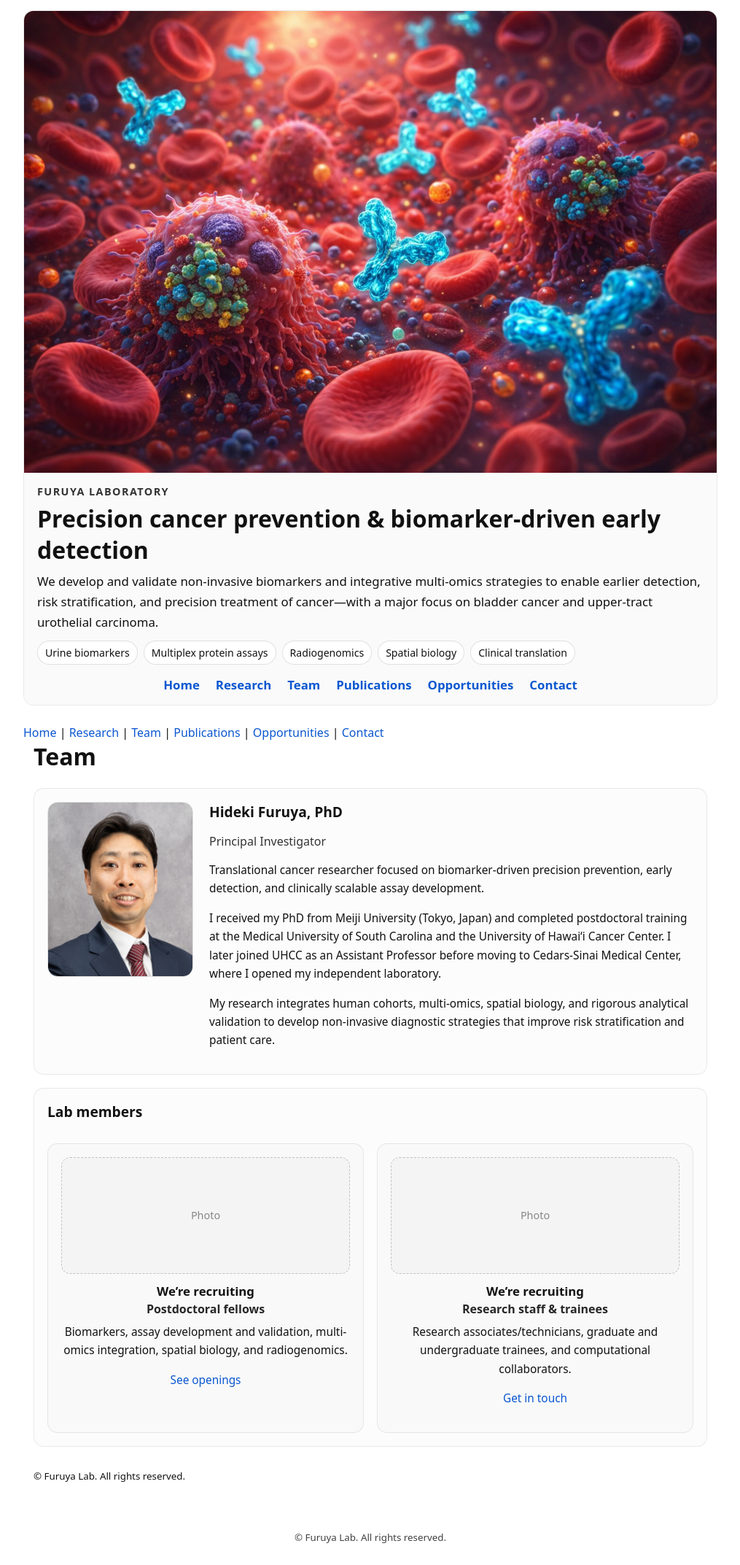
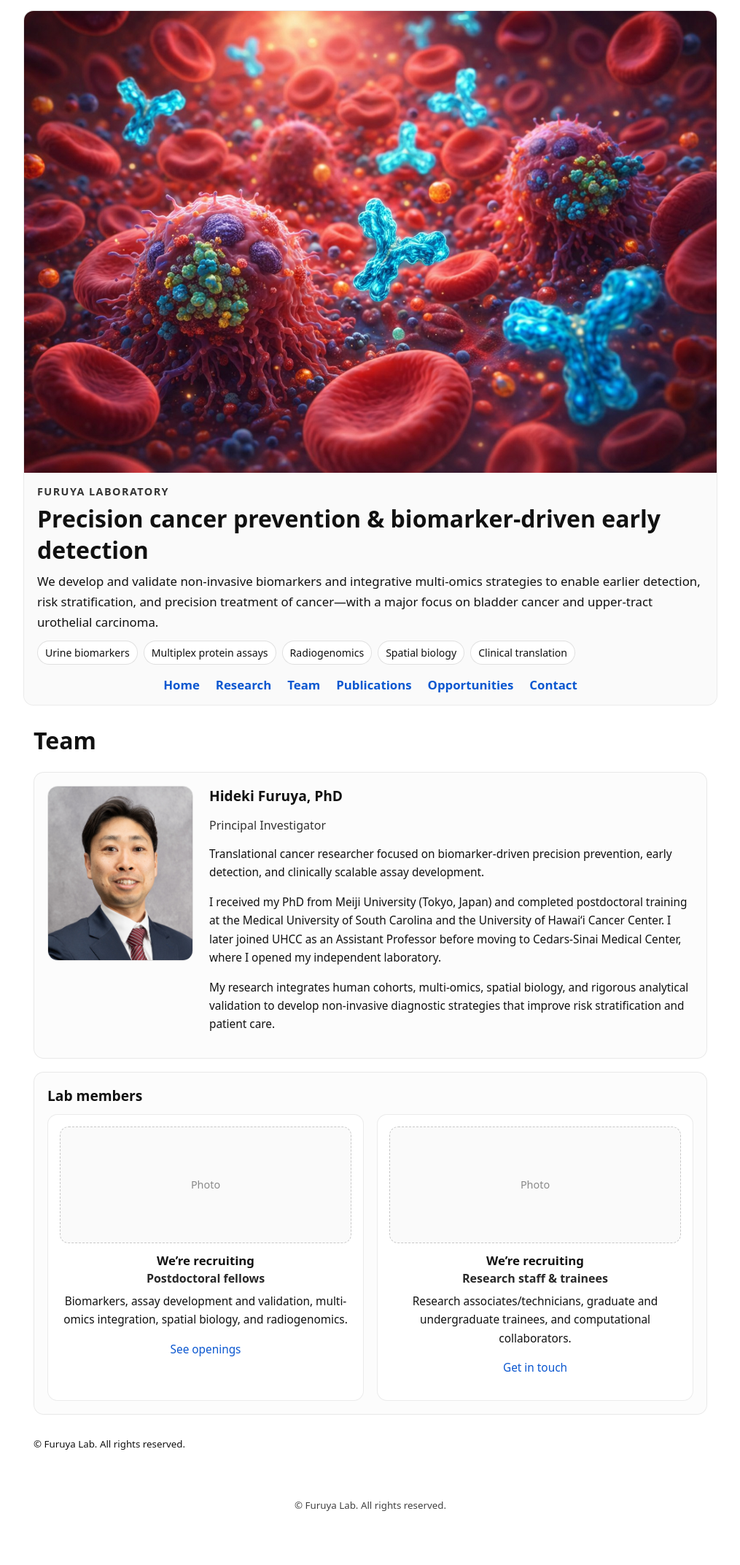
Before and after one commit to hdb58jyfdm-cell/furuyalab.github.io, a Jekyll site: the page built from team.md, in a window 1280 px wide. Shown: the whole page at 73% size, without its empty margins (132-1147 px from the left). Built offline with Jekyll 4.4.1, drawn with Linux system fonts in a browser that asks for light colours; our own code applies the rules of GitHub Pages for plain Markdown files; after the commit the page ends 2101 px from its top, so only the background shows below that.

Commit message:
Update team.md

```diff
--- a/team.md
+++ b/team.md
@@ -1,15 +1,6 @@
 ---
 title: Team
 ---
-
-<nav>
-  <a href="/">Home</a> |
-  <a href="/research">Research</a> |
-  <a href="/team">Team</a> |
-  <a href="/publications">Publications</a> |
-  <a href="/opportunities">Opportunities</a> |
-  <a href="/contact">Contact</a>
-</nav>
 
 <style>
   .wrap { max-width: 980px; margin: 0 auto; padding: 0 14px; }
@@ -51,9 +42,15 @@ title: Team
     margin-top: 12px;
   }
 
-  .member {
-    text-align: center;
+  /* Recruiting tiles (avoid nested card borders) */
+  .tile {
+    border: 1px solid rgba(0,0,0,.08);
+    border-radius: 14px;
+    padding: 16px;
+    background: white;
   }
+
+  .member { text-align: center; }
 
   .ph {
     width: 100%;
@@ -100,9 +97,9 @@ title: Team
 
       <p class="small">
         I received my PhD from Meiji University (Tokyo, Japan) and completed postdoctoral
-        training at the Medical University of South Carolina and the
-        University of Hawaiʻi Cancer Center. I later joined UHCC as an Assistant Professor
-        before moving to Cedars-Sinai Medical Center, where I opened my independent laboratory.
+        training at the Medical University of South Carolina and the University of Hawaiʻi Cancer Center.
+        I later joined UHCC as an Assistant Professor before moving to Cedars-Sinai Medical Center,
+        where I opened my independent laboratory.
       </p>
 
       <p class="small">
@@ -120,7 +117,7 @@ title: Team
 
   <div class="grid2">
 
-    <div class="card member">
+    <div class="tile member">
       <div class="ph">Photo</div>
       <p class="mname"><strong>We’re recruiting</strong></p>
       <p class="mrole">Postdoctoral fellows</p>
@@ -133,7 +130,7 @@ title: Team
       </p>
     </div>
 
-    <div class="card member">
+    <div class="tile member">
       <div class="ph">Photo</div>
       <p class="mname"><strong>We’re recruiting</strong></p>
       <p class="mrole">Research staff & trainees</p>
```
